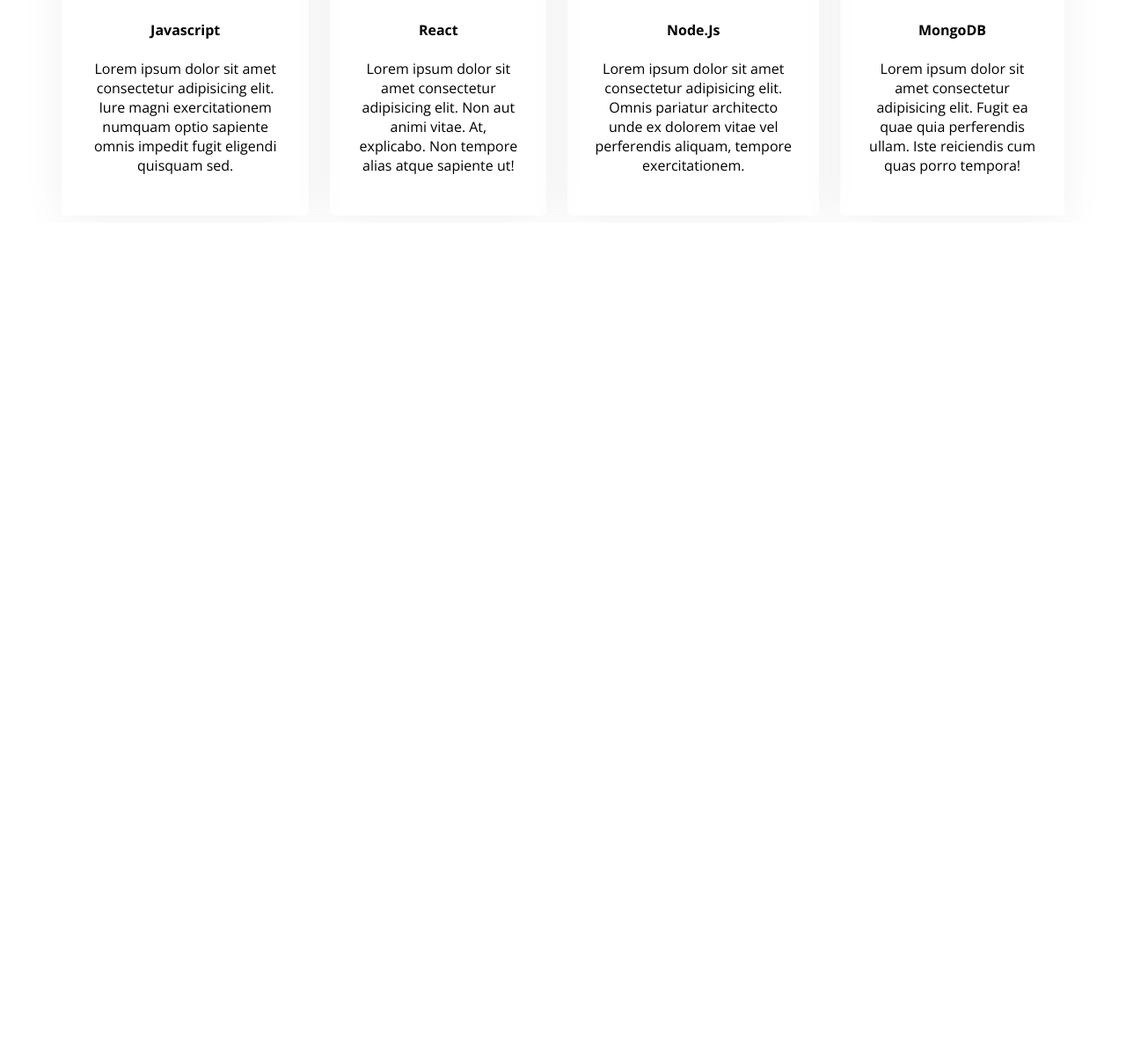
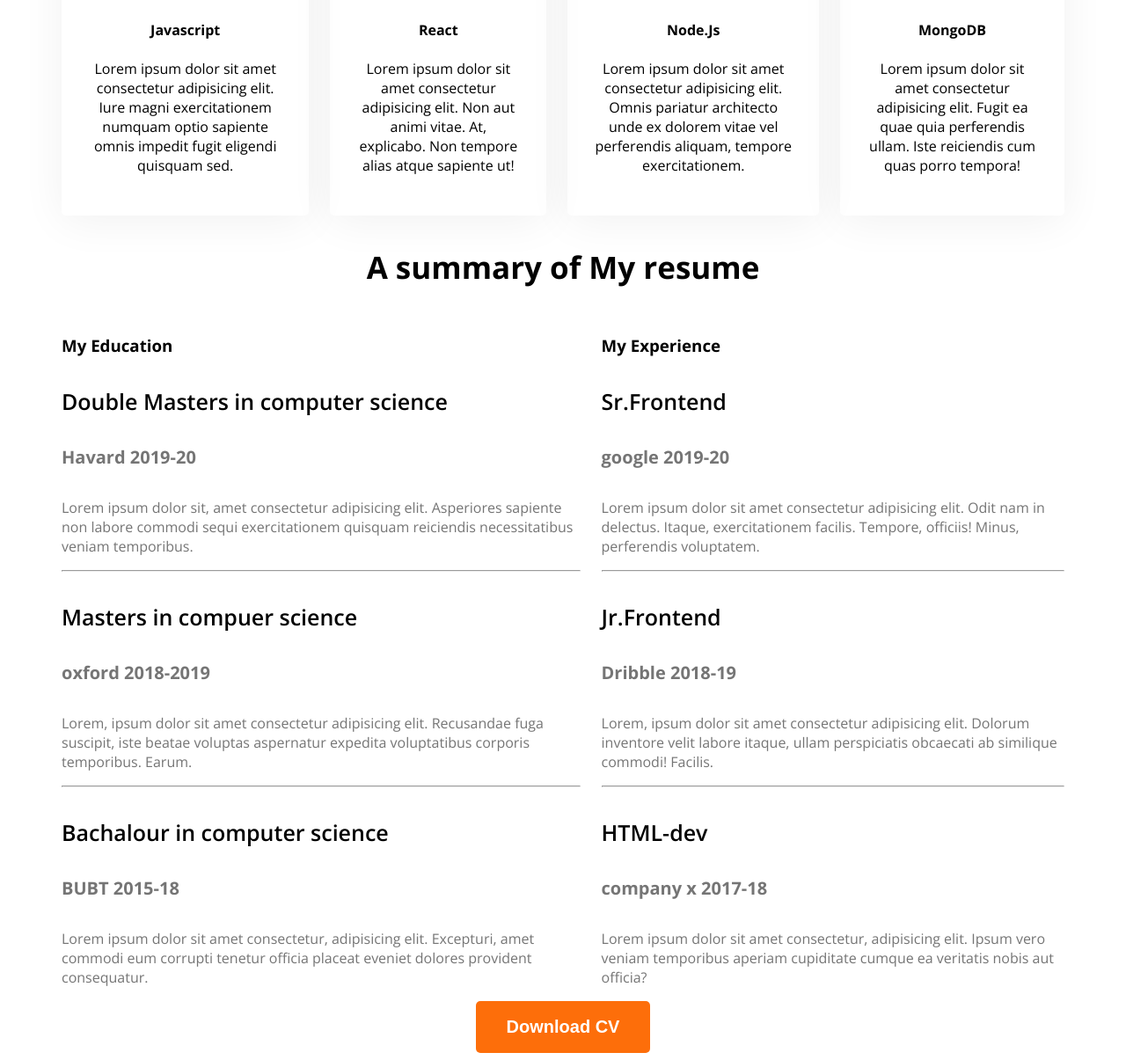
Before and after one commit to Nibir-Ahmed/my-web-dev-portfolio, a plain HTML site: page index.html in a window 1280 px wide. Shown: the part 1718-2923 px from the top of the page at 88% size. Before the commit the page ends 1971 px from the top, so only its background shows below. Drawn offline with nearby package versions, Linux system fonts and the light colour scheme.

Commit message:
more stuff

```diff
--- a/index.html
+++ b/index.html
@@ -38,6 +38,7 @@
         </div>
     </header>
     <main>
+        <!-- My intro -->
          <section class="about secondary-bg">
               <h3 class="tittle-class secondary-bg">About me</h3>
               <p class="description-class">Lorem ipsum dolor sit amet consectetur adipisicing elit. Recusandae delectus at eligendi quod cupiditate eos suscipit nam a quae provident?</p>
@@ -62,7 +63,7 @@
 
              </div>
             </section>
-            <!-- what i do section start -->
+        <!-- what i do section start -->
         <section class="skills">
             <h3 class="tittle-class">What I do</h3>
             <p class="description-class">Lorem ipsum dolor sit amet, consectetur adipisicing elit. Rem, nulla provident. Minus quis nemo ab fugit deserunt? Corrupti, dignissimos architecto!</p>
@@ -90,6 +91,57 @@
                 </div>
             </div>
         </section>
+        <!-- My resume -->
+         <section class="resume">
+            <h3 class="section-tittle">A summary of My resume</h3>
+            <div class="resume-conatiner">
+               <div class="resume-column">
+                <h3 class="resume-cl-tittle">My Education</h3>
+                <div class="experience">
+                    <h4 class="experience-tittle">Double Masters in computer science</h4>
+                    <h5 class="experience-subtittle">Havard 2019-20</h5>
+                    <p class="experience-description">Lorem ipsum dolor sit, amet consectetur adipisicing elit. Asperiores sapiente non labore commodi sequi exercitationem quisquam reiciendis necessitatibus veniam temporibus.</p>
+                </div>
+                <hr>
+                <div class="experience">
+                    <h4 class="experience-tittle">Masters in compuer science</h4>
+                    <h5 class="experience-subtittle">oxford 2018-2019</h5>
+                    <p class="experience-description">Lorem, ipsum dolor sit amet consectetur adipisicing elit. Recusandae fuga suscipit, iste beatae voluptas aspernatur expedita voluptatibus corporis temporibus. Earum.</p>
+                </div>
+                <hr>
+                <div class="experience">
+                    <h4 class="experience-tittle">Bachalour in computer science</h4>
+                    <h5 class="experience-subtittle">BUBT 2015-18</h5>
+                    <p class="experience-description">Lorem ipsum dolor sit amet consectetur, adipisicing elit. Excepturi, amet commodi eum corrupti tenetur officia placeat eveniet dolores provident consequatur.</p>
+                </div>
+               </div>
+               <div class="resume-column">
+                <h3 class="resume-cl-tittle">My Experience</h3>
+                <div class="experience">
+                    <h4 class="experience-tittle">Sr.Frontend</h4>
+                    <h5 class="experience-subtittle">google 2019-20</h5>
+                    <p class="experience-description">Lorem ipsum dolor sit amet consectetur adipisicing elit. Odit nam in delectus. Itaque, exercitationem facilis. Tempore, officiis! Minus, perferendis voluptatem.</p>
+                </div>
+                <hr>
+                <div class="experience">
+                    <h4 class="experience-tittle">Jr.Frontend</h4>
+                    <h5 class="experience-subtittle">Dribble 2018-19</h5>
+                    <p class="experience-description">Lorem, ipsum dolor sit amet consectetur adipisicing elit. Dolorum inventore velit labore itaque, ullam perspiciatis obcaecati ab similique commodi! Facilis.</p>
+                </div>
+                <hr>
+                <div class="experience">
+                    <h4 class="experience-tittle">HTML-dev</h4>
+                    <h5 class="experience-subtittle">company x 2017-18</h5>
+                    <p class="experience-description">Lorem ipsum dolor sit amet consectetur, adipisicing elit. Ipsum vero veniam temporibus aperiam cupiditate cumque ea veritatis nobis aut officia?</p>
+                </div>
+               </div>
+            </div>
+
+            <div class="download-button">
+                <button class="btn-primary">Download CV</button>
+            </div>
+         </section>
+
     </main>
     <footer>
  </footer>
--- a/styles/portfolio.css
+++ b/styles/portfolio.css
@@ -55,6 +55,7 @@
     border-radius: 5px;
     font-size: 20px;
     border: none;
+
 
 }
 .btn-scnd
@@ -157,3 +158,33 @@
     padding: 30px;
     border-radius: 5px;
 }
+.resume-conatiner
+{
+    display: flex;
+    justify-content: space-around;
+    gap: 24px;
+}
+.section-tittle
+{
+    text-align: center;
+    font-weight: bold;
+    font-size: 35px;
+}
+.experience-subtittle
+{
+    font-size: 20px;
+}
+.experience-description, .experience-subtittle
+{
+    color: #757575;
+}
+.experience-tittle
+{
+    font-size: 25px;
+    font-weight: 600;
+}
+.download-button
+{
+    text-align: center;
+    margin-top: 50pxff;
+}
```
